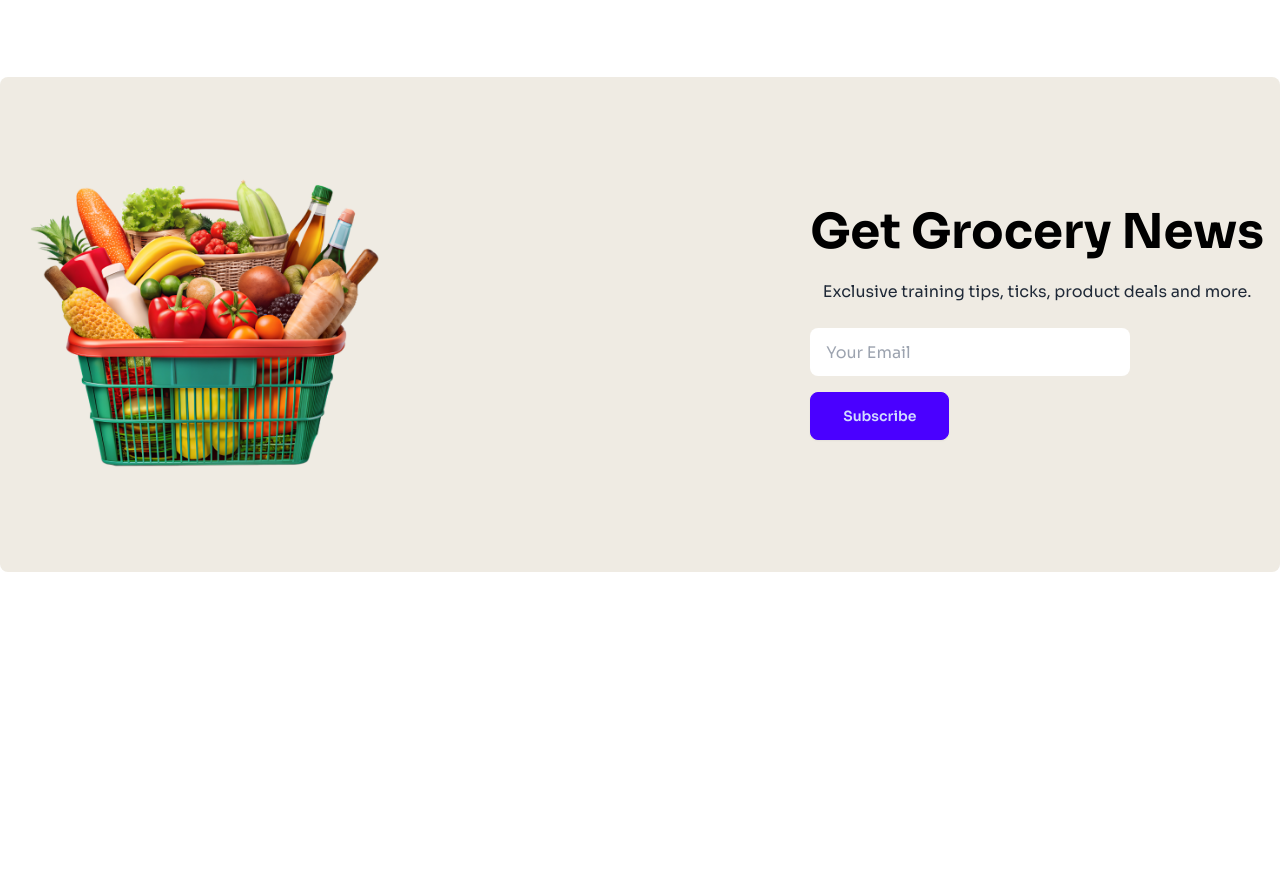
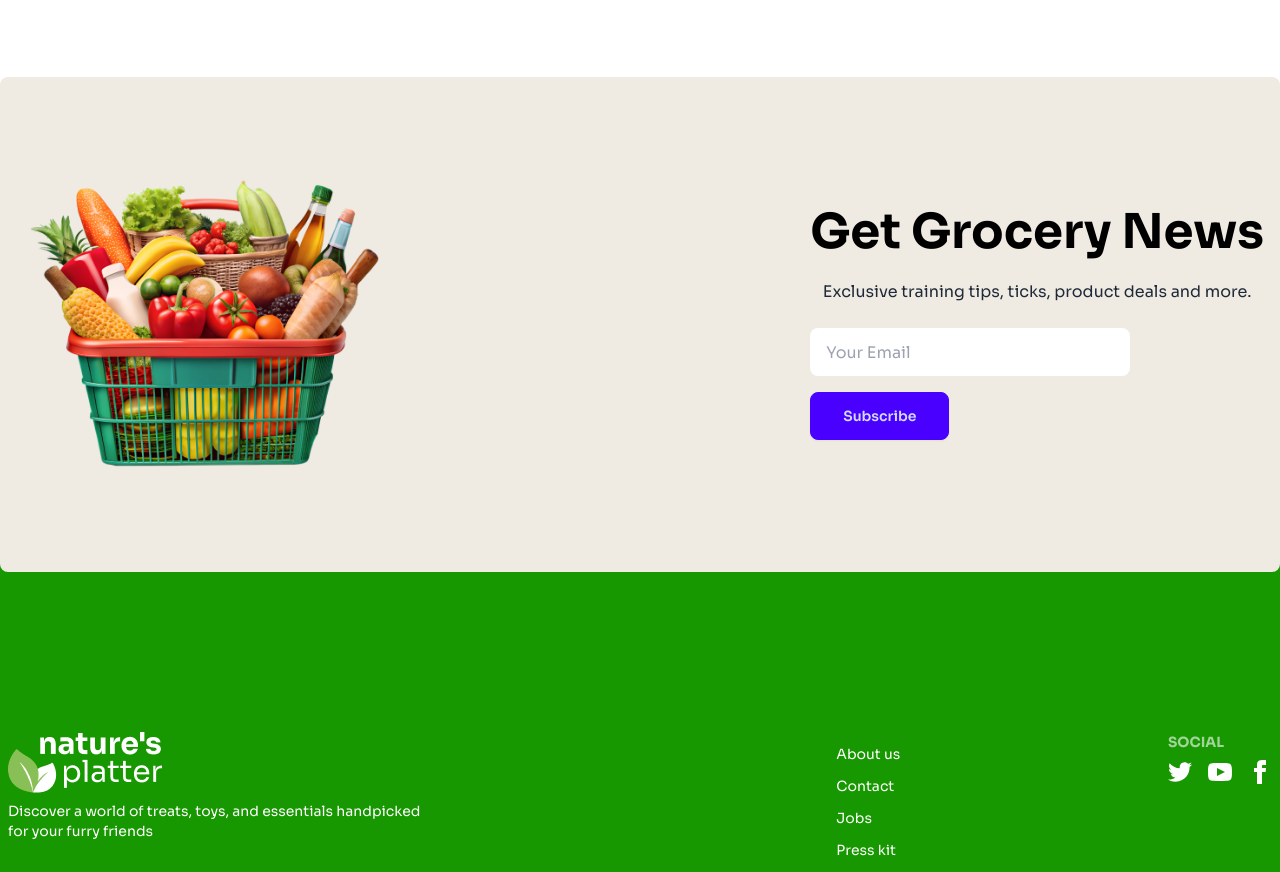
Before and after one commit to devalamin/naturs-platter, a plain HTML site: page index.html in a window 1280 px wide. Shown: the part 3050-3922 px from the top of the page. Before the commit the page ends 3702 px from the top, so only its background shows below. Drawn offline with nearby package versions, Linux system fonts and the light colour scheme.

Commit message:
footer part done

```diff
--- a/index.html
+++ b/index.html
@@ -296,9 +296,9 @@
         </section>
 
         <!-- Grocery part start -->
-        <section>
+        <section class="md:-mb-56 -mb-32 relative z-50">
             <div class="container mx-auto">
-                <div class="bg-common-color rounded-lg py-20">
+                <div class="bg-common-color rounded-lg md:py-20 py-10 mx-5 md:mx-0">
                     <div class="hero-content justify-between flex-col lg:flex-row">
                         <img src="./images/vegetable-busket.png" class="max-w-sm rounded-lg" />
                         <div>
@@ -321,7 +321,61 @@
             </div>
         </section>
     </main>
-    <footer></footer>
+    <!-- Footer part start -->
+    <footer class="footer bg-accent text-white px-2 pt-40 md:pt-96">
+        <div class="container md:flex mx-auto justify-between">
+            <div>
+                <img src="./images/logo-footer.png" alt="">
+                <p class="w-3/4 my-2">Discover a world of treats, toys, and essentials handpicked for your furry friends</p>
+              </div>
+              <nav class="my-3">
+                <ul class="space-y-3">
+                    <li><a class="link link-hover">About us</a></li>
+                    <li><a class="link link-hover">Contact</a></li>
+                    <li><a class="link link-hover">Jobs</a></li>
+                    <li><a class="link link-hover">Press kit</a></li>
+                </ul>
+              </nav>
+              <nav>
+                <h6 class="footer-title">Social</h6>
+                <div class="grid grid-flow-col gap-4">
+                  <a>
+                    <svg
+                      xmlns="http://www.w3.org/2000/svg"
+                      width="24"
+                      height="24"
+                      viewBox="0 0 24 24"
+                      class="fill-current">
+                      <path
+                        d="M24 4.557c-.883.392-1.832.656-2.828.775 1.017-.609 1.798-1.574 2.165-2.724-.951.564-2.005.974-3.127 1.195-.897-.957-2.178-1.555-3.594-1.555-3.179 0-5.515 2.966-4.797 6.045-4.091-.205-7.719-2.165-10.148-5.144-1.29 2.213-.669 5.108 1.523 6.574-.806-.026-1.566-.247-2.229-.616-.054 2.281 1.581 4.415 3.949 4.89-.693.188-1.452.232-2.224.084.626 1.956 2.444 3.379 4.6 3.419-2.07 1.623-4.678 2.348-7.29 2.04 2.179 1.397 4.768 2.212 7.548 2.212 9.142 0 14.307-7.721 13.995-14.646.962-.695 1.797-1.562 2.457-2.549z"></path>
+                    </svg>
+                  </a>
+                  <a>
+                    <svg
+                      xmlns="http://www.w3.org/2000/svg"
+                      width="24"
+                      height="24"
+                      viewBox="0 0 24 24"
+                      class="fill-current">
+                      <path
+                        d="M19.615 3.184c-3.604-.246-11.631-.245-15.23 0-3.897.266-4.356 2.62-4.385 8.816.029 6.185.484 8.549 4.385 8.816 3.6.245 11.626.246 15.23 0 3.897-.266 4.356-2.62 4.385-8.816-.029-6.185-.484-8.549-4.385-8.816zm-10.615 12.816v-8l8 3.993-8 4.007z"></path>
+                    </svg>
+                  </a>
+                  <a>
+                    <svg
+                      xmlns="http://www.w3.org/2000/svg"
+                      width="24"
+                      height="24"
+                      viewBox="0 0 24 24"
+                      class="fill-current">
+                      <path
+                        d="M9 8h-3v4h3v12h5v-12h3.642l.358-4h-4v-1.667c0-.955.192-1.333 1.115-1.333h2.885v-5h-3.808c-3.596 0-5.192 1.583-5.192 4.615v3.385z"></path>
+                    </svg>
+                  </a>
+                </div>
+              </nav>
+        </div>
+      </footer>
 
 
 
```
